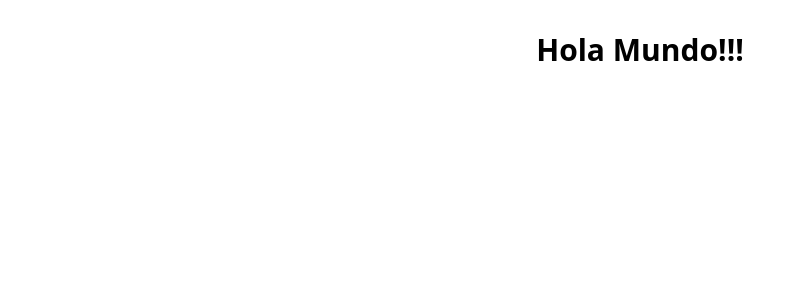
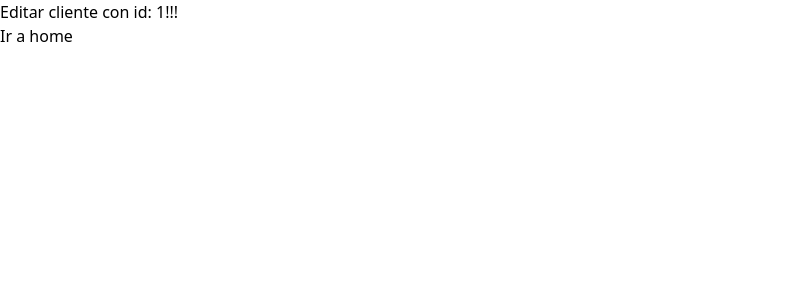
Before and after one commit to chicho69-cesar/learning-svelte, a Svelte app in the folder projects/06-crm-clients/: page /edit-client/1 in a window 1280 px wide. Shown: the top 300 px of the page, without its empty margins (0-806 px from the left). Built offline with nearby package versions, Linux system fonts and the light colour scheme.

Commit message:
feat(projects/06-crm-clients): Configure routing with svelte routing

```diff
--- a/projects/06-crm-clients/package.json
+++ b/projects/06-crm-clients/package.json
@@ -24,6 +24,7 @@
     "vite": "5.0.8"
   },
   "dependencies": {
-    "json-server": "0.17.4"
+    "json-server": "0.17.4",
+    "svelte-routing": "2.11.0"
   }
 }
--- a/projects/06-crm-clients/src/App.svelte
+++ b/projects/06-crm-clients/src/App.svelte
@@ -1,9 +1,15 @@
 <script lang='ts'>
   import './app.css'
+  import { Router, Route } from 'svelte-routing'
+  import Home from './routes/Home.svelte'
+  import AddClient from './routes/AddClient.svelte'
+  import EditClient from './routes/EditClient.svelte'
+
+  export let url: string = ''
 </script>
 
-<main>
-  <h1 class='my-8 text-3xl font-bold text-center'>
-    Hola Mundo!!!
-  </h1>
-</main>
+<Router {url}>
+  <Route path='/' component={Home} />
+  <Route path='/add-client' component={AddClient} />
+  <Route path='/edit-client/:id' component={EditClient} let:params />
+</Router>
--- /dev/null
+++ b/projects/06-crm-clients/src/routes/AddClient.svelte
@@ -0,0 +1,11 @@
+<script lang='ts'>
+  import { Link } from 'svelte-routing'
+</script>
+
+<h1>
+  Agregar cliente!!!
+</h1>
+
+<Link to='/edit-client/1'>
+  Ir a editar
+</Link>
--- /dev/null
+++ b/projects/06-crm-clients/src/routes/EditClient.svelte
@@ -0,0 +1,13 @@
+<script lang='ts'>
+  import { Link } from 'svelte-routing'
+
+  export let id: string
+</script>
+
+<h1>
+  Editar cliente con id: {id}!!!
+</h1>
+
+<Link to='/'>
+  Ir a home
+</Link>
--- /dev/null
+++ b/projects/06-crm-clients/src/routes/Home.svelte
@@ -0,0 +1,11 @@
+<script lang='ts'>
+  import { Link } from 'svelte-routing'
+</script>
+
+<h1>
+  Home!!!
+</h1>
+
+<Link to='/add-client'>
+  Ir a agregar
+</Link>
```
